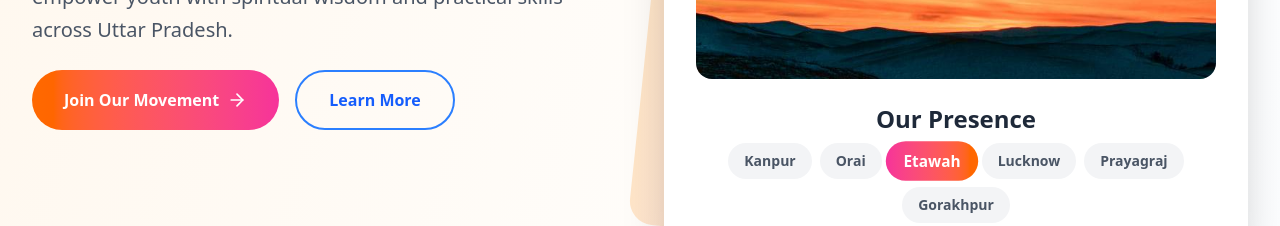
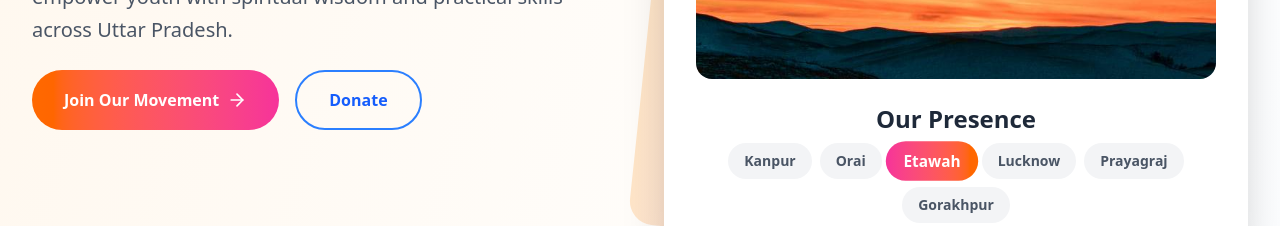
Before and after one commit to DhawalShankar/iskcon-frontend, a React (Vite) app: page / in a window 1280 px wide. Shown: the part 601-827 px from the top of the page. Built offline with nearby package versions, Linux system fonts and the light colour scheme.

Commit message:
first shows

```diff
--- a/src/App.jsx
+++ b/src/App.jsx
@@ -115,9 +115,13 @@ export default function ISKCONWebsite() {
                   <span>Join Our Movement</span>
                   <ArrowRight size={20} />
                 </button>
-                <button className="border-2 border-blue-500 text-blue-600 px-8 py-4 rounded-full font-semibold hover:bg-blue-50 transition-all">
-                  Learn More
-                </button>
+                <button
+  className="border-2 border-blue-500 text-blue-600 px-8 py-4 rounded-full font-semibold hover:bg-blue-50 transition-all"
+  onClick={() => window.open('https://pages.razorpay.com/YWCK', '_blank', 'noopener,noreferrer')}
+>
+  Donate
+</button>
+
               </div>
             </div>
 
```
